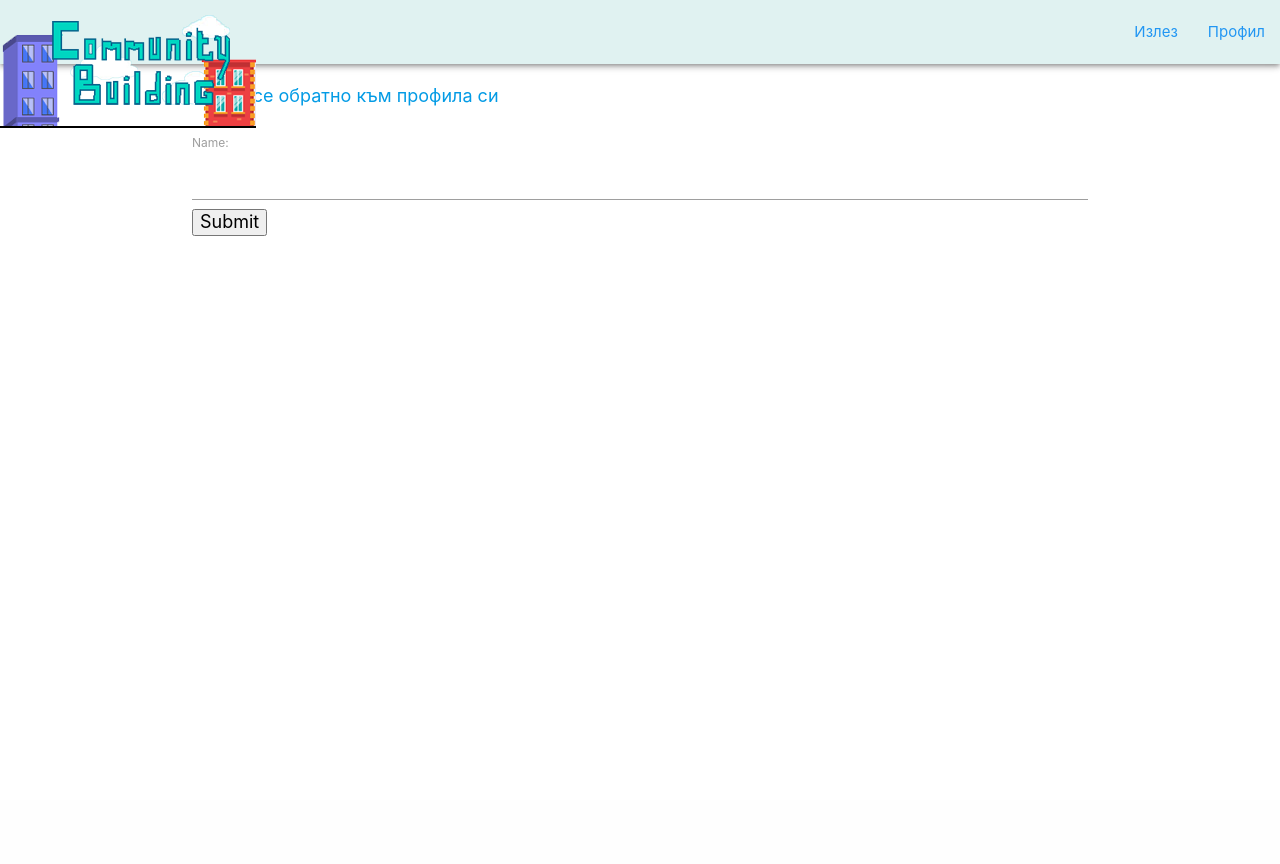
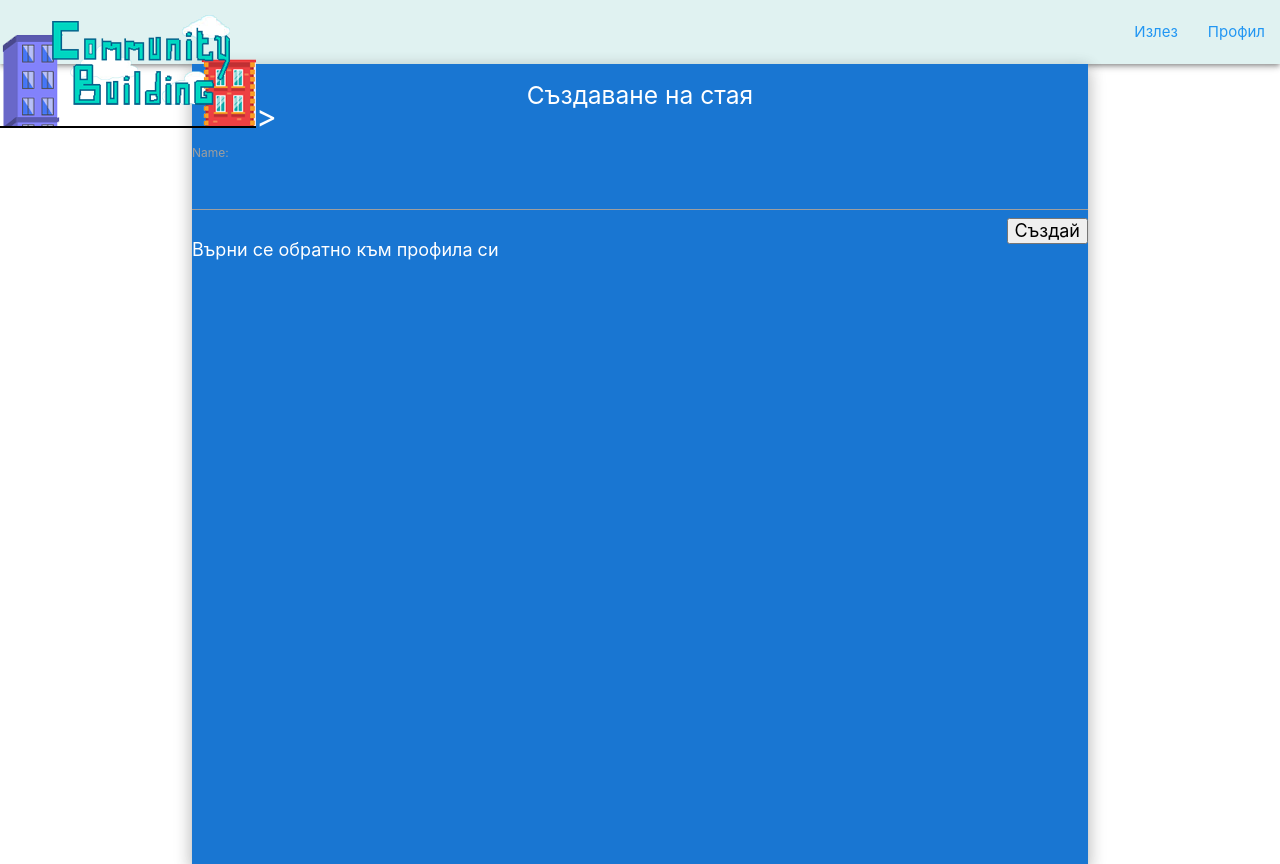
Before and after one commit to DanailYordanov/hacktues2020, a Django app: page /create_room/ in a window 1280 px wide. Before the commit the page ends 236 px from the top, so only its background shows below. Run offline with Django 3.2, Linux system fonts and the light colour scheme; the visitor is signed in with stand-in values (Sample User, id 1).

Commit message:
create room page

```diff
--- a/hacktues/main/templates/main/create_room.html
+++ b/hacktues/main/templates/main/create_room.html
@@ -1,15 +1,16 @@
 {% extends 'base.html' %}
 {% block content%}
-<div class="container">
-    <ul class="nav">
-        <li><a href='{% url "main-volunteer_profile"%}'>Върни се обратно към профила си</a></li>
-    </ul>
-    <div class="centered">
+<div class="container blue darken-2 fullPage z-depth-3">
+    <h5 style="color: white; margin-top:0;padding: 2%;">Създаване на стая</h5>
+    <div class="left-align white-text">
         <form action="{% url 'main-create-room' %}" method="POST">
             {% csrf_token %}
             {{ form }}
-            <button type="submit">Submit</button>
+            <button style="float: right;" type="submit">Създай</button>
         </form>
+        <ul class="nav">
+        <li><a href='{% url "main-volunteer_profile"%}' class="white-text">Върни се обратно към профила си</a></li>
+    </ul>
     </div>
 </div>
 {% endblock content %}
```
